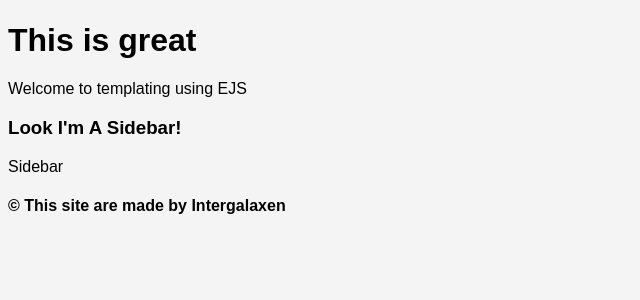
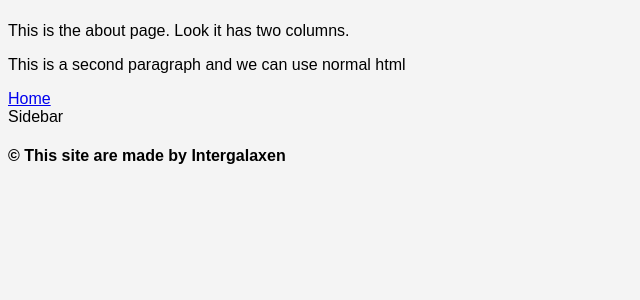
Before and after one commit to Intergalaxen/Intergalactic_marketplace, a Node server app: page /about in a window 1280 px wide. Shown: the part 58-358 px from the top of the page, without its empty margins (0-640 px from the left). Run offline with Node 20, Linux system fonts and the light colour scheme; some libraries are stand-ins or nearby versions.

Commit message:
fixed a layout bug

```diff
--- a/app.js
+++ b/app.js
@@ -7,7 +7,6 @@ const port = 5000;
 
 // Static Files
 app.use(express.static("public"));
-// Example for other folders - not required
 app.use("/css", express.static(__dirname + "public/css"));
 
 // Set Templating Engine
--- a/package.json
+++ b/package.json
@@ -7,7 +7,7 @@
         "test": "echo \"Error: no test specified\" && exit 1"
     },
     "keywords": [],
-    "author": "",
+    "author": "Intergalaxen",
     "license": "ISC",
     "dependencies": {
         "ejs": "^3.1.6",
--- a/views/about.ejs
+++ b/views/about.ejs
@@ -1,14 +1,3 @@
-<div class="row">
-    <div class="col-sm-8">
-        <div class="jumbotron">
-            <h1>This is great</h1>
-            <p>Welcome to templating using EJS</p>
-        </div>
-    </div>
-
-    <div class="col-sm-4">
-        <div class="well">
-            <h3>Look I'm A Sidebar!</h3>
-        </div>
-    </div>
-</div>
+<p>This is the about page. Look it has two columns.</p>
+<p>This is a second paragraph and we can use normal html</p>
+<a href="/">Home</a>
--- a/views/index.ejs
+++ b/views/index.ejs
@@ -1,4 +1,2 @@
-<div class="jumbotron">
-    <h1>This is great</h1>
-    <p>Welcome to templating using EJS</p>
-</div>
+<p>This is the home page and it takes the full width of the layout</p>
+<a href="/about">About</a>
```
